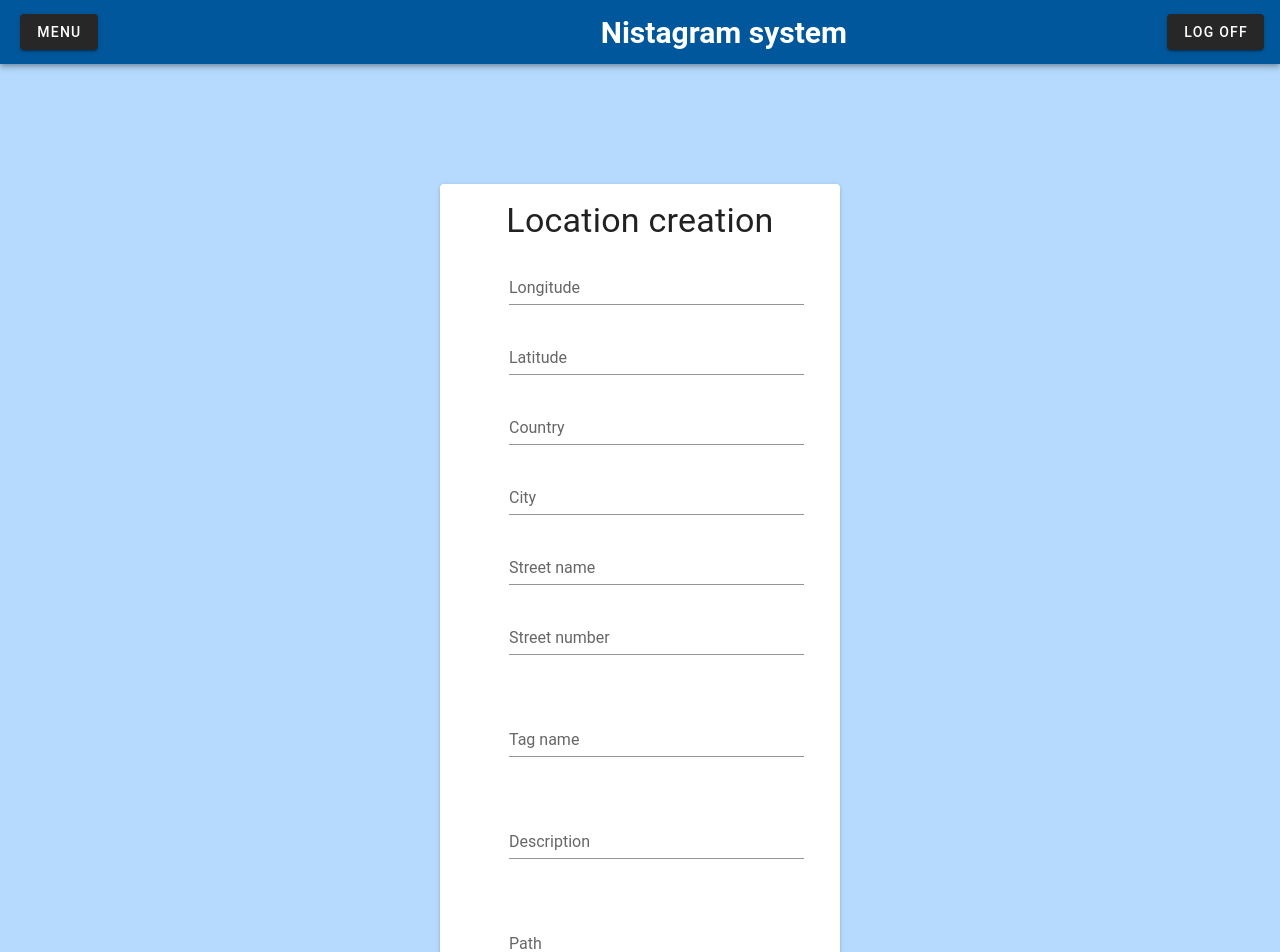
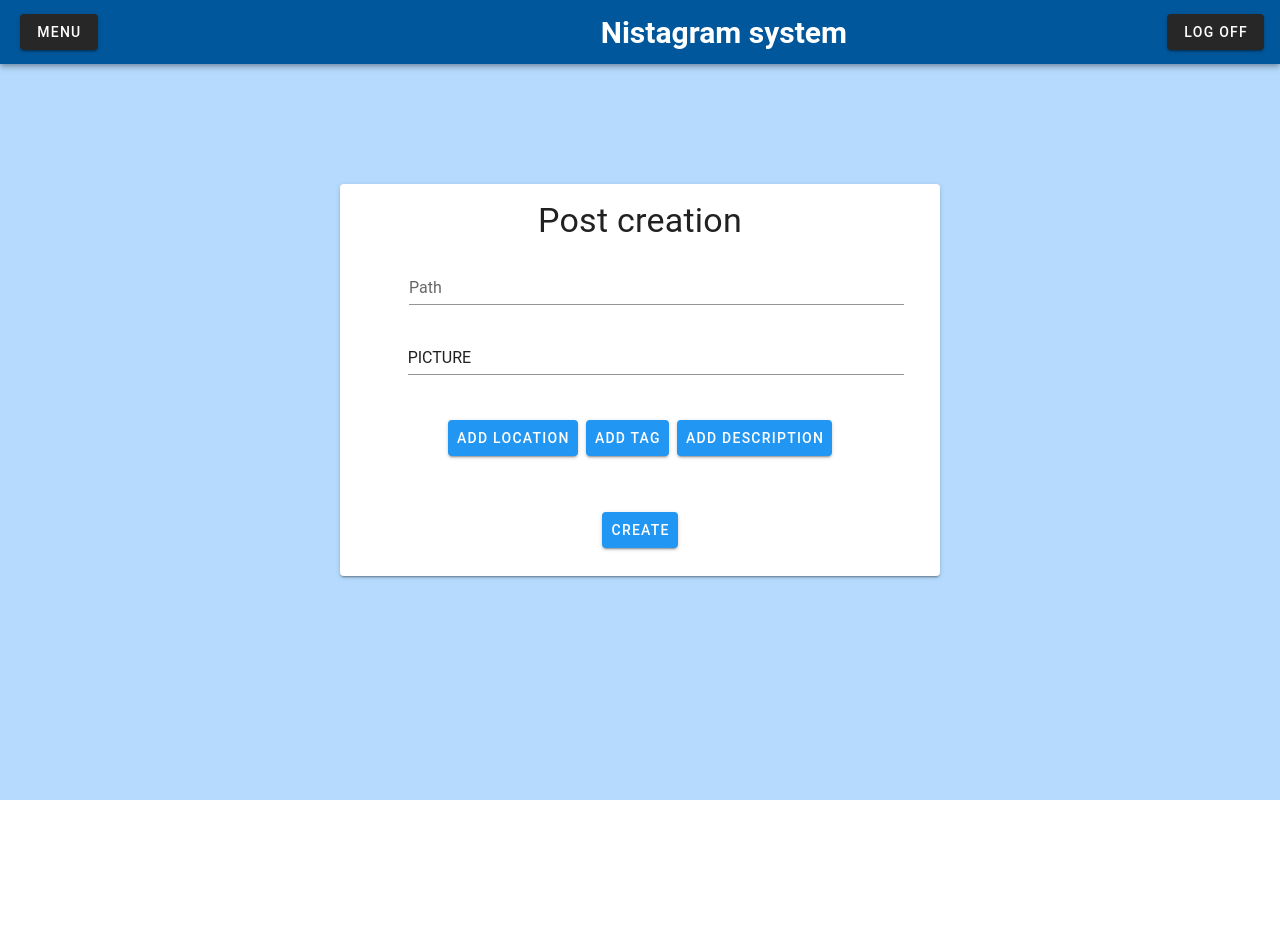
Before and after one commit to Ana00000/XML-and-BSEP, a Vue app in the folder XML/Nistagram-frontend/: page /createPost in a window 1280 px wide. Shown: the top 952 px of the page. After the commit the page ends 800 px from the top, so only its background shows below. Built offline with nearby package versions, Linux system fonts and the light colour scheme; what vuetify-datetime-picker would draw is missing.

Commit message:
XML-feat: redesigned page for post creation

```diff
--- a/XML/Nistagram-frontend/src/views/CreatePost.vue
+++ b/XML/Nistagram-frontend/src/views/CreatePost.vue
@@ -1,9 +1,9 @@
 <template>
   <div>
     <div class="spacing" />
-    <v-card width="400" class="mx-auto mt-5" color="white">
+    <v-card width="600" class="mx-auto mt-5" color="white">
       <v-card-title class="justify-center">
-        <h1 class="display-1">Location creation</h1>
+        <h1 class="display-1">Post creation</h1>
       </v-card-title>
       <v-card-text>
         <v-form class="mx-auto ml-5 mr-5">
@@ -11,54 +11,50 @@
             label="Longitude"
             v-model="longitude"
             prepend-icon="mdi-address-circle"
+            v-if="!isHiddenLocation"
           />
           <v-text-field
             label="Latitude"
             v-model="latitude"
             prepend-icon="mdi-address-circle"
+            v-if="!isHiddenLocation"
           />
           <v-text-field
             label="Country"
             v-model="country"
             prepend-icon="mdi-address-circle"
+            v-if="!isHiddenLocation"
           />
           <v-text-field
             label="City"
             v-model="city"
             prepend-icon="mdi-address-circle"
+            v-if="!isHiddenLocation"
           />
           <v-text-field
             label="Street name"
             v-model="streetName"
             prepend-icon="mdi-address-circle"
+            v-if="!isHiddenLocation"
           />
           <v-text-field
             label="Street number"
             v-model="streetNumber"
             prepend-icon="mdi-address-circle"
+            v-if="!isHiddenLocation"
           />
-        </v-form>
-      </v-card-text>
-      <v-card-text>
-        <v-form class="mx-auto ml-5 mr-5">
           <v-text-field
             label="Tag name"
             v-model="tagName"
             prepend-icon="mdi-address-circle"
+            v-if="!isHiddenTag"
           />
-        </v-form>
-      </v-card-text>
-      <v-card-text>
-        <v-form class="mx-auto ml-5 mr-5">
           <v-text-field
             label="Description"
             v-model="postDescription"
             prepend-icon="mdi-address-circle"
+            v-if="!isHiddenDescription"
           />
-        </v-form>
-      </v-card-text>
-      <v-card-text>
-        <v-form class="mx-auto ml-5 mr-5">
           <v-text-field
             label="Path"
             v-model="path"
@@ -77,9 +73,15 @@
         </v-form>
       </v-card-text>
       <v-card-actions class="justify-center mb-5">
+        <v-btn color="info mb-5" v-on:click="isHiddenLocation=false"> Add location  </v-btn>
+        <v-btn color="info mb-5" v-on:click="isHiddenTag=false"> Add tag </v-btn>
+        <v-btn color="info mb-5" v-on:click="isHiddenDescription=false"> Add description </v-btn>
+      </v-card-actions>
+      <v-card-actions class="justify-center mb-5">
         <v-btn color="info mb-5" v-on:click="createPost"> Create </v-btn>
       </v-card-actions>
     </v-card>
+    <div class="spacing" />
   </div>
 </template>
 
@@ -101,6 +103,9 @@ export default {
     selectedType: "PICTURE",
     label1: "Type",
     postId: null,
+    isHiddenLocation: true,
+    isHiddenTag: true,
+    isHiddenDescription: true
   }),
   methods: {
     createPost() {
@@ -201,7 +206,7 @@ export default {
         .post("http://localhost:8085/single_post_content/", {
           path: this.path,
           type: this.selectedType,
-          single_post_id: this.postId
+          single_post_id: this.postId,
         })
         .then((response) => {
           console.log(response.data);
@@ -341,7 +346,7 @@ export default {
 }
 
 .typeCombo {
-  width: 90%;
-  margin-left: 10%;
+  width: 94%;
+  margin-left: 6%;
 }
 </style>
```
